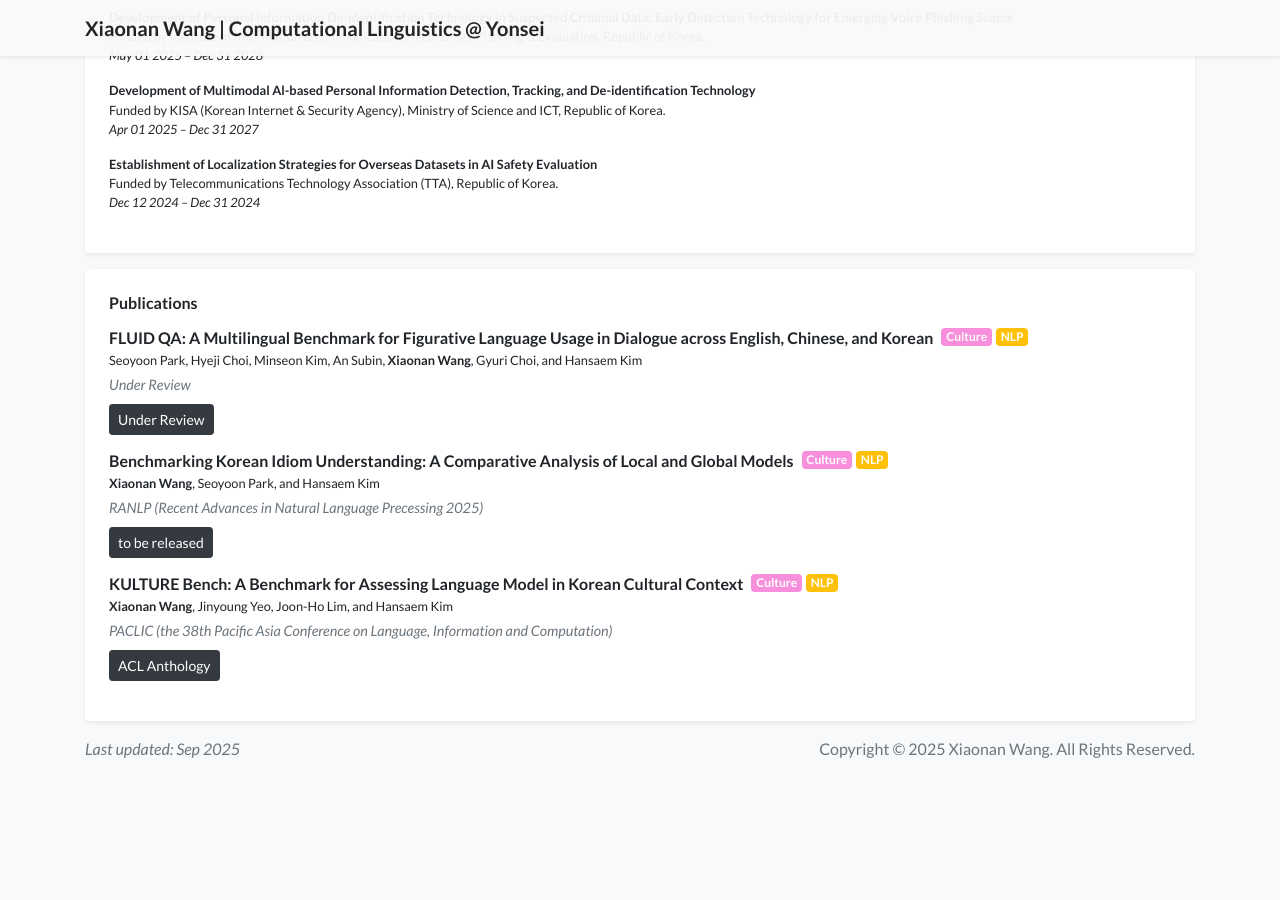
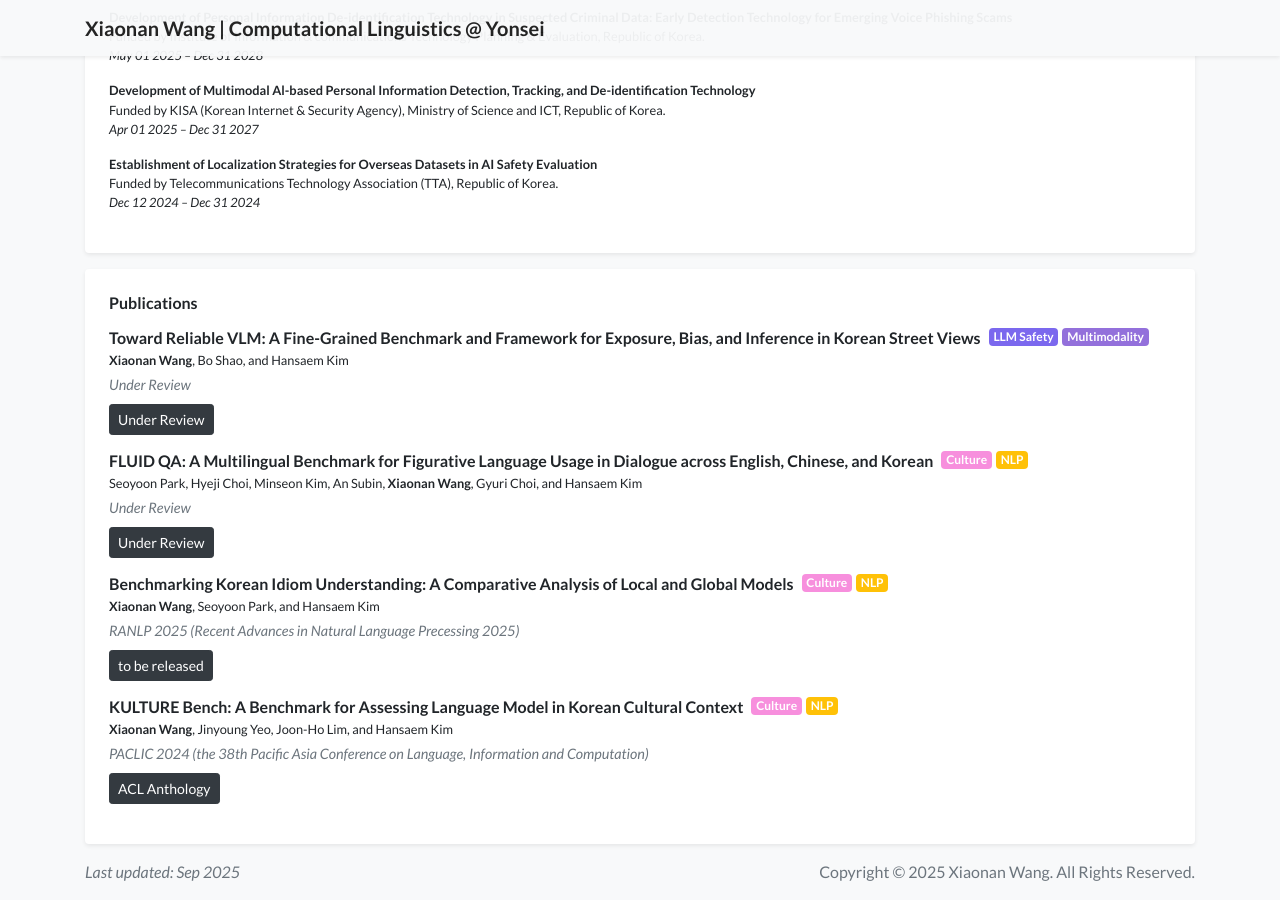
Before and after one commit to wangxiaonan-git/wangxiaonan-git.github.io, a Jekyll site: the page built from index.html, in a window 1280 px wide and 900 px high, scrolled down 1010 px. Built offline with Jekyll 4.4.1, drawn with Linux system fonts in a browser that asks for light colours; a style sheet for code colours, icons or effects is not loaded; before the commit the page ends 1787 px from its top, so only the background shows below that.

Commit message:
Update index.html

```diff
--- a/index.html
+++ b/index.html
@@ -49,6 +49,20 @@ num_selected: 10
 
         <div class="mb-3">
           <h6 class="mb-1 d-flex align-items-center">
+            <span>Toward Reliable VLM: A Fine-Grained Benchmark and Framework for Exposure, Bias, and Inference in Korean Street Views</span>
+            <span class="badge ml-2" style="background-color: #7B68EE; color: white;">LLM Safety</span>
+            <span class="badge ml-1" style="background-color: #9370DB; color: white;">Multimodality</span>
+          </h6>
+          <p class="mb-1 small">
+            <strong>Xiaonan Wang</strong>, Bo Shao, and Hansaem Kim
+          </p>
+          <p class="text-muted font-italic mb-2" style="font-size: 0.9rem;">Under Review</p>
+          <a href="" class="btn btn-sm btn-dark">Under Review</a>
+        </div>
+
+
+        <div class="mb-3">
+          <h6 class="mb-1 d-flex align-items-center">
             <span>FLUID QA: A Multilingual Benchmark for Figurative Language Usage in Dialogue across English, Chinese, and Korean</span>
             <span class="badge ml-2" style="background-color: #f78fdd; color: white;">Culture</span>
             <span class="badge ml-1" style="background-color: #ffc107; color: white;">NLP</span>
@@ -69,7 +83,7 @@ num_selected: 10
           <p class="mb-1 small">
             <strong>Xiaonan Wang</strong>, Seoyoon Park, and Hansaem Kim
           </p>
-          <p class="text-muted font-italic mb-2" style="font-size: 0.9rem;">RANLP (Recent Advances in Natural Language Precessing 2025)</p>
+          <p class="text-muted font-italic mb-2" style="font-size: 0.9rem;">RANLP 2025 (Recent Advances in Natural Language Precessing 2025)</p>
           <a href="" class="btn btn-sm btn-dark">to be released</a>
         </div>
 
@@ -82,7 +96,7 @@ num_selected: 10
           <p class="mb-1 small">
             <strong>Xiaonan Wang</strong>, Jinyoung Yeo, Joon-Ho Lim, and Hansaem Kim
           </p>
-          <p class="text-muted font-italic mb-2" style="font-size: 0.9rem;"> PACLIC (the 38th Pacific Asia Conference on Language, Information and Computation)</p>
+          <p class="text-muted font-italic mb-2" style="font-size: 0.9rem;"> PACLIC 2024 (the 38th Pacific Asia Conference on Language, Information and Computation)</p>
           <a href="https://aclanthology.org/2024.paclic-1.88/" class="btn btn-sm btn-dark">ACL Anthology</a>
         </div>
 
```
